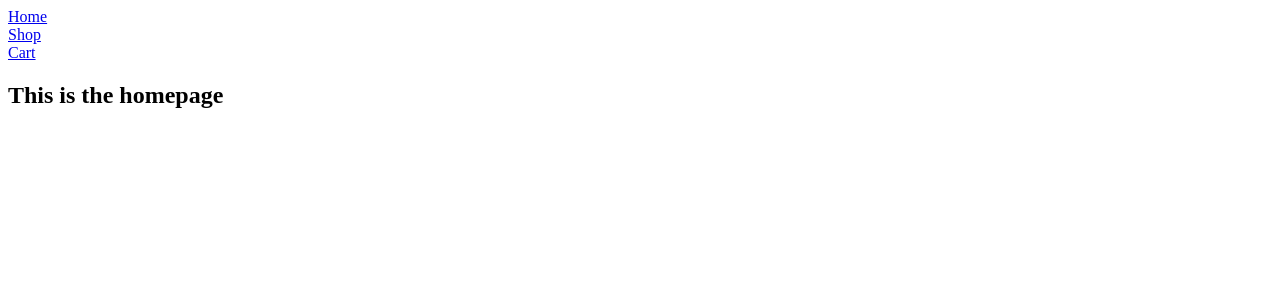
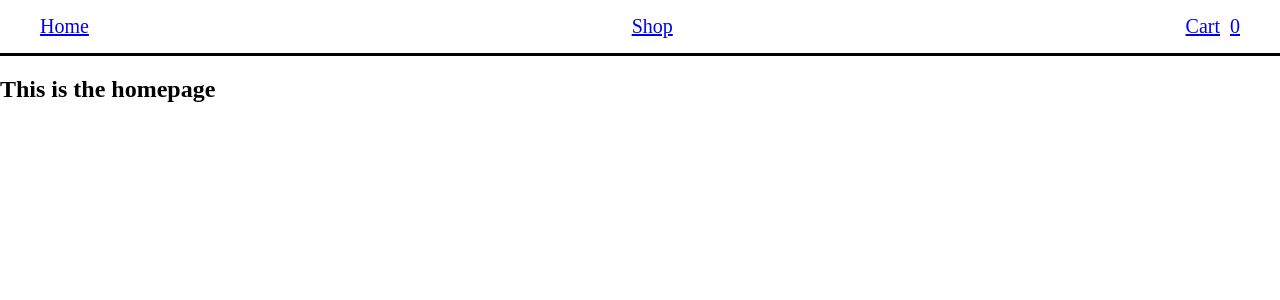
Before and after one commit to jwwals1/Shopping-Cart, a React (Vite) app: page / in a window 1280 px wide. Shown: the top 300 px of the page. Built offline with nearby package versions, Linux system fonts and the light colour scheme.

Commit message:
added style for navbar

```diff
--- a/src/components/Navbar.jsx
+++ b/src/components/Navbar.jsx
@@ -6,20 +6,19 @@ import { Link } from "react-router-dom";
 function Navbar({ cartItems }) {
   return (
     <header>
-      <div className="headerLinks">
+      <div className="navbar">
         <Link to="/">
-          <div className="link">Home</div>
+          <div className="nav-link">Home</div>
         </Link>
         <Link to="shop">
-          <div className="link">Shop</div>
+          <div className="nav-link">Shop</div>
         </Link>
-        <Link to="cart">
-          <div className="link">
+        <Link to="nav-link">
+          <div className="nav-cart">
             Cart
-            {cartItems.length > 0 && (
+            <div>
               <div className="cart-count">{cartItems.length}</div>
-            )}
-
+            </div>
           </div>
         </Link>
       </div>
--- a/src/index.css
+++ b/src/index.css
@@ -1,3 +1,8 @@
+body {
+    margin: 0;
+    padding: 0;
+}
+
 .card {
     /* display: grid; */
     /* grid-template: 1fr 1fr / 1fr 1fr 1fr 1fr 1fr; */
@@ -15,3 +20,29 @@
     justify-content: center;
     margin: 5px;
 }
+
+.navbar {
+    display: flex;
+    justify-content: space-between;
+    border-bottom: solid;
+}
+
+.nav-cart {
+    display: flex;
+    font-size: 20px;
+    margin-left: 10px;
+    margin-right: 40px;
+    margin-top: 15px;
+}
+
+.cart-count {
+    margin-left: 10px;
+}
+
+.nav-link {
+    font-size: 20px;
+    margin-left: 40px;
+    margin-right: 40px;
+    margin-top: 15px;
+    margin-bottom: 15px;
+}
```
